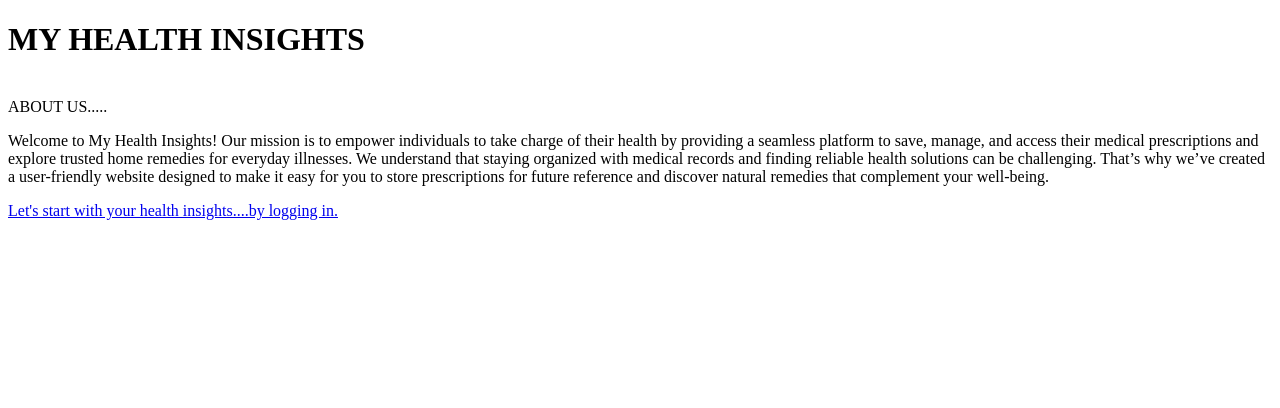
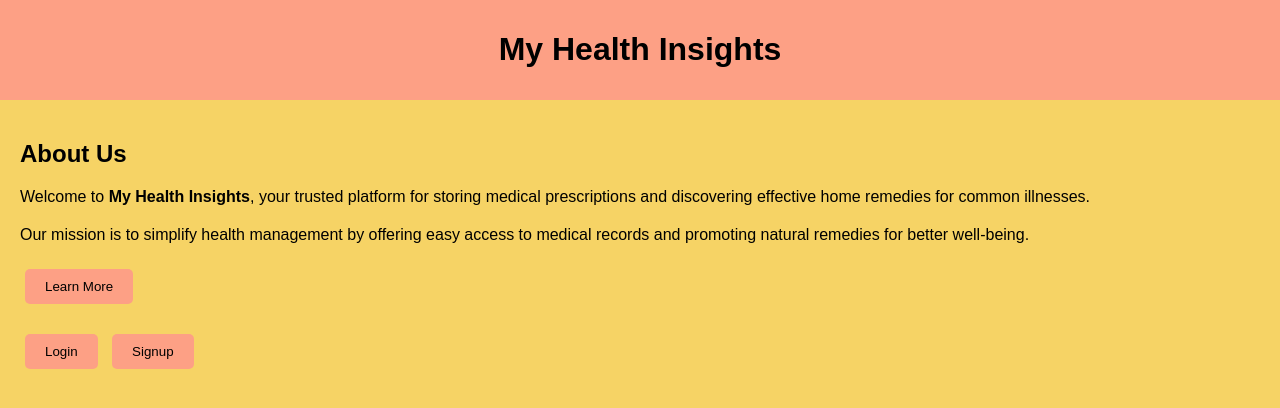
Before and after one commit to AbhiTyagi17/my-health-insights, a plain HTML site: page index.html in a window 1280 px wide. Drawn offline with Linux system fonts and the light colour scheme.

Commit message:
Update index.html

```diff
--- a/index.html
+++ b/index.html
@@ -1,21 +1,93 @@
 <!DOCTYPE html>
 <html lang="en">
 <head>
-    <meta charset="UTF-8">
-    <meta name="viewport" content="width=device-width, initial-scale=1.0">
-    <title>My Project</title>
+  <meta charset="UTF-8">
+  <meta name="viewport" content="width=device-width, initial-scale=1.0">
+  <title>About - My Health Insights</title>
+  <style>
+    body {
+      font-family: Arial, sans-serif;
+      margin: 0;
+      padding: 0;
+      background-color: #f6d365;
+
+    header {
+      background-color: #fda085;
+      color: black;
+      padding: 10px;
+      text-align: center;
+    }
+    .container {
+      padding: 20px;
+    }
+    .about-text {
+      margin: 20px 0;
+    }
+    .button-group {
+      margin-top: 20px;
+    }
+    button {
+      background-color: #fda085;
+      color: black;
+      border: none;
+      padding: 10px 20px;
+      margin: 5px;
+      cursor: pointer;
+      border-radius: 5px;
+    }
+    button:hover {
+      background-color: #fda085;
+    }
+    #more-info {
+      margin-top: 10px;
+      display: none;
+    }
+  </style>
 </head>
 <body>
-    <h1>MY HEALTH INSIGHTS</h1>
-    <br>ABOUT US.....</br>
-    <p>Welcome to My Health Insights!
 
-        Our mission is to empower individuals to take charge of their health by providing a seamless platform to save, manage, and access their medical prescriptions and explore trusted home remedies for everyday illnesses.
+<header>
+  <h1>My Health Insights</h1>
+</header>
 
-        We understand that staying organized with medical records and finding reliable health solutions can be challenging. That’s why we’ve created a user-friendly website designed to make it easy for you to store prescriptions for future reference and discover natural remedies that complement your well-being.
-        </p>
+<div class="container">
+  <h2>About Us</h2>
+  <p class="about-text">
+    Welcome to <strong>My Health Insights</strong>, your trusted platform for storing medical prescriptions and discovering effective home remedies for common illnesses.
+  </p>
+  <p class="about-text">
+    Our mission is to simplify health management by offering easy access to medical records and promoting natural remedies for better well-being.
+  </p>
+  <button onclick="showMore()">Learn More</button>
+  <p id="more-info">
+    This website is designed to help users track their health conveniently and make informed decisions for a healthier lifestyle.
+  </p>
 
-<a
-href="loginpage.html"> Let's start with your health insights....by logging in. </a>
+  <!-- Login/Signup Buttons -->
+  <div class="button-group">
+    <button onclick="redirectTologinpage()">Login</button>
+    <button onclick="redirectTosignin()">Signup</button>
+  </div>
+</div>
+
+<script>
+  function showMore() {
+    const moreInfo = document.getElementById('more-info');
+    if (moreInfo.style.display === 'none') {
+      moreInfo.style.display = 'block';
+    } else {
+      moreInfo.style.display = 'none';
+    }
+  }
+
+  function redirectToLogin() {
+    window.location.href = 'loginpage.html'; // Replace with your login page URL
+  }
+
+  function redirectToSignup() {
+    window.location.href = 'signin.html'; // Replace with your signup page URL
+  }
+</script>
+
 </body>
 </html>
```
